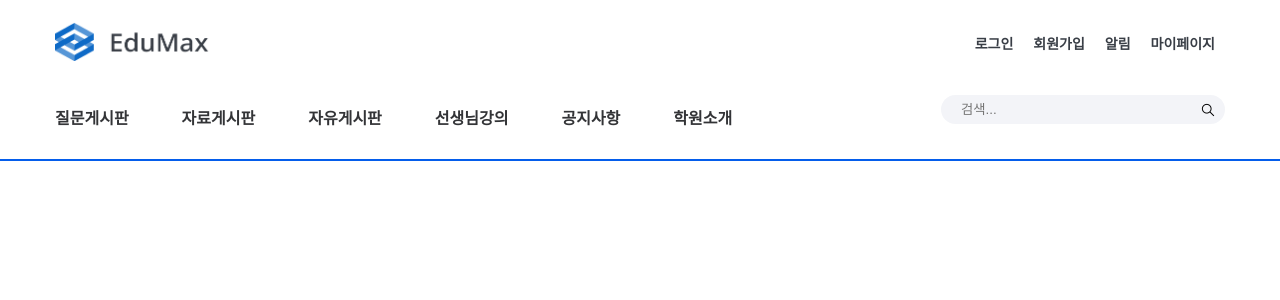
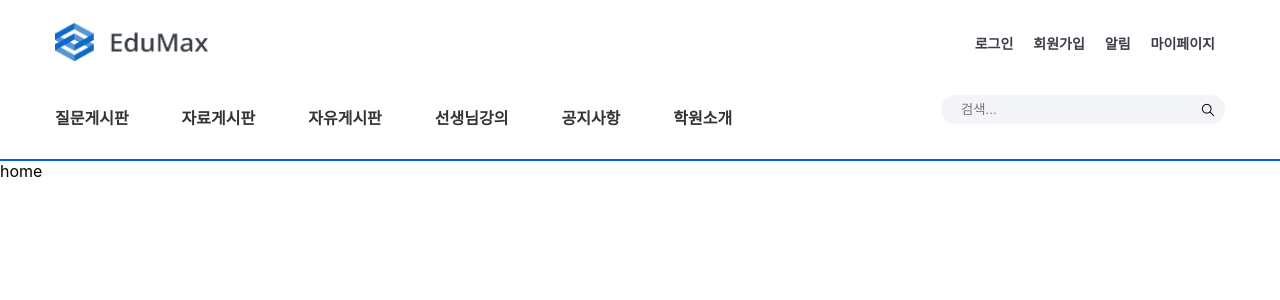
Before and after one commit to kbs1115/EduMax-front, a React (Create React App) app: page / in a window 1280 px wide. Shown: the top 300 px of the page. Built offline with nearby package versions, Linux system fonts and the light colour scheme.

Commit message:
[fix] 상단바 항상 기본으로 보이게 routing을 App에서 하도록 이동

```diff
--- a/src/App.js
+++ b/src/App.js
@@ -1,7 +1,31 @@
 import React from "react";
-import Router from "./router";
+import { BrowserRouter, Route, Routes } from "react-router-dom";
+
+import NavBar from "./components/NavBar";
+import Home from "./pages/Home";
+import QuestionBoard from "./pages/QuestionBoard";
+import { DataBoard } from "./pages/DataBoard";
+import NoticeBoard from "./pages/NoticeBoard";
+import FreeBoard from "./pages/FreeBoard";
+import LectureBoard from "./pages/LectureBoard";
+import Introduction from "./pages/Introduction";
+import SideBar from "./components/SideBar";
+
 function App() {
-  return <Router />;
+  return (
+    <>
+      <NavBar />
+      <Routes>
+        <Route path="/" element={<Home />} />
+        <Route path="/post/question" element={<QuestionBoard />} />
+        <Route path="/post/data" element={<DataBoard />} />
+        <Route path="/post/notice" element={<NoticeBoard />} />
+        <Route path="/post/free" element={<FreeBoard />} />
+        <Route path="/post/lecture" element={<LectureBoard />} />
+        <Route path="/post/intro" element={<Introduction />} />
+      </Routes>
+    </>
+  );
 }
 
 export default App;
--- a/src/index.js
+++ b/src/index.js
@@ -1,13 +1,16 @@
-import React from 'react';
-import ReactDOM from 'react-dom/client';
-import './index.css';
-import App from './App';
-import reportWebVitals from './reportWebVitals';
+import React from "react";
+import ReactDOM from "react-dom/client";
+import "./index.css";
+import App from "./App";
+import reportWebVitals from "./reportWebVitals";
+import { BrowserRouter } from "react-router-dom";
 
-const root = ReactDOM.createRoot(document.getElementById('root'));
+const root = ReactDOM.createRoot(document.getElementById("root"));
 root.render(
   <React.StrictMode>
-    <App />
+    <BrowserRouter>
+      <App />
+    </BrowserRouter>
   </React.StrictMode>
 );
 
--- a/src/pages/Home.js
+++ b/src/pages/Home.js
@@ -2,7 +2,7 @@ import React from "react";
 import NavBar from "../components/NavBar";
 
 function Home() {
-  return <NavBar />;
+  return <>home</>;
 }
 
 export default Home;
--- a/src/router.js
+++ /dev/null
@@ -1,26 +0,0 @@
-import React from "react";
-import { BrowserRouter, Route, Routes } from "react-router-dom";
-import Home from "./pages/Home";
-import QuestionBoard from "./pages/QuestionBoard";
-import { DataBoard } from "./pages/DataBoard";
-import NoticeBoard from "./pages/NoticeBoard";
-import FreeBoard from "./pages/FreeBoard";
-import LectureBoard from "./pages/LectureBoard";
-import Introduction from "./pages/Introduction";
-const Router = () => {
-  return (
-    <BrowserRouter>
-      <Routes>
-        <Route path="/" element={<Home />} />
-        <Route path="/post/question" element={<QuestionBoard />} />
-        <Route path="/post/data" element={<DataBoard />} />
-        <Route path="/post/notice" element={<NoticeBoard />} />
-        <Route path="/post/free" element={<FreeBoard />} />
-        <Route path="/post/lecture" element={<LectureBoard />} />
-        <Route path="/post/intro" element={<Introduction />} />
-      </Routes>
-    </BrowserRouter>
-  );
-};
-
-export default Router;
```
